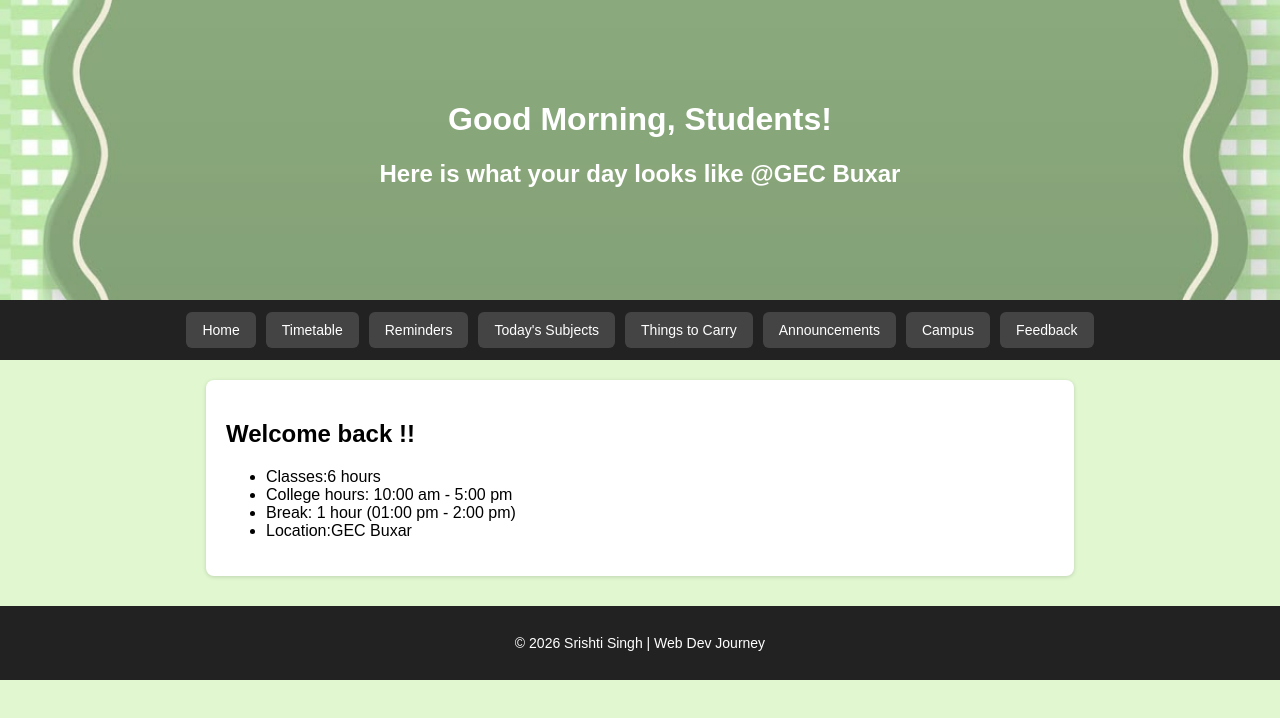
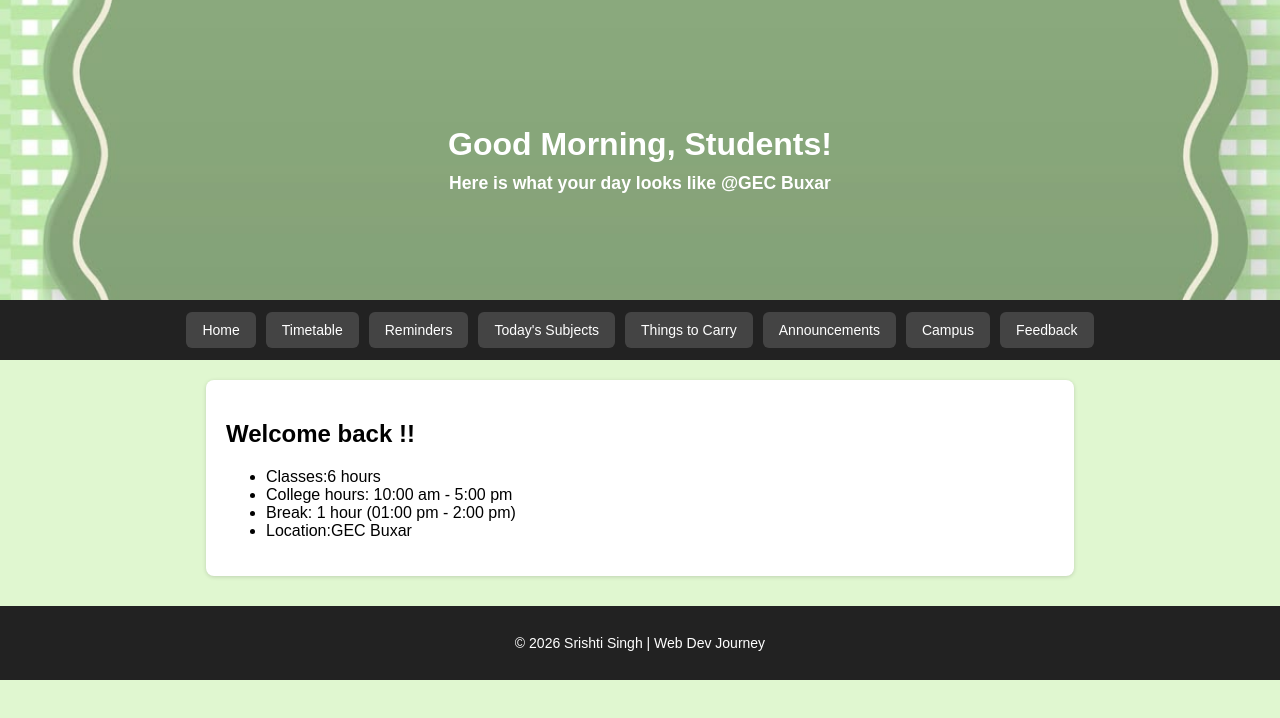
Before and after one commit to srishtisingh8083-prog/web-dev-journey, a plain HTML site: page index.html in a window 1280 px wide. Drawn offline with Linux system fonts and the light colour scheme.

Commit message:
Fix banner text overlap

```diff
--- a/index.html
+++ b/index.html
@@ -13,8 +13,10 @@
 
     <header class="banner">
         <img src="green.jpg" alt="Blue Star">
-        <h1>Good Morning, Students!</h1>
-        <h2>Here is what your day looks like @GEC Buxar</h2>
+        <div class="banner-text">
+            <h1>Good Morning, Students!</h1>
+            <h2>Here is what your day looks like @GEC Buxar</h2>
+        </div>
     </header>
 
     <nav class="main-nav">
--- a/style.css
+++ b/style.css
@@ -20,21 +20,23 @@
     object-fit: cover;
 }
 
-.banner h1,
-.banner h2 {
+.banner-text {
     position: absolute;
+    top: 50%;
     left: 50%;
-    transform: translateX(-50%);
-    color: rgb(255, 255, 255);
+    transform: translate(-50%, -50%);
+    width: 90%;
     text-align: center;
+    color: white;
 }
 
-.banner h1 {
-    top: 80px;
+.banner-text h1 {
+    margin-bottom: 10px;
 }
 
-.banner h2 {
-    top: 140px;
+.banner-text h2 {
+    margin: 0;
+    font-size: 1.1rem;
 }
 
 .main-nav {
```
